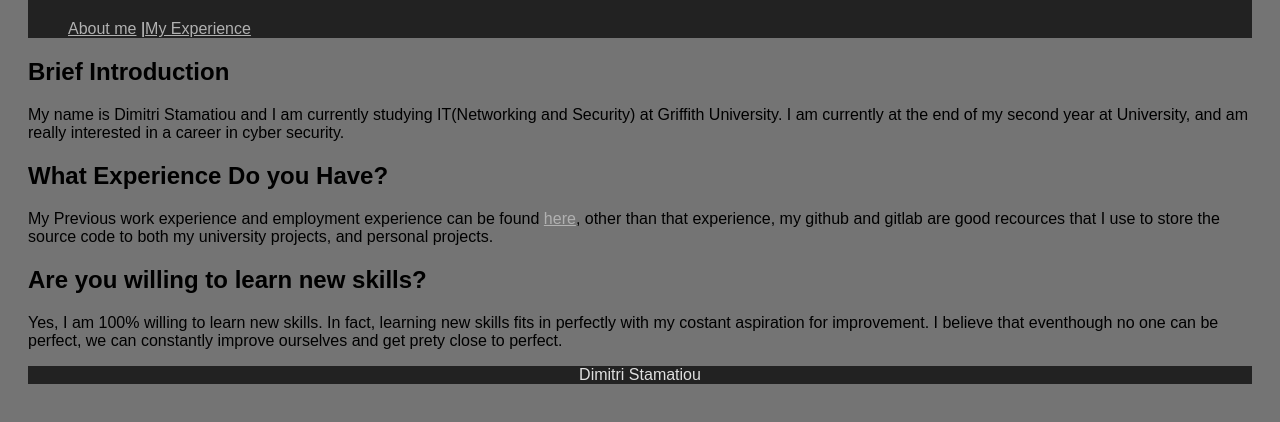
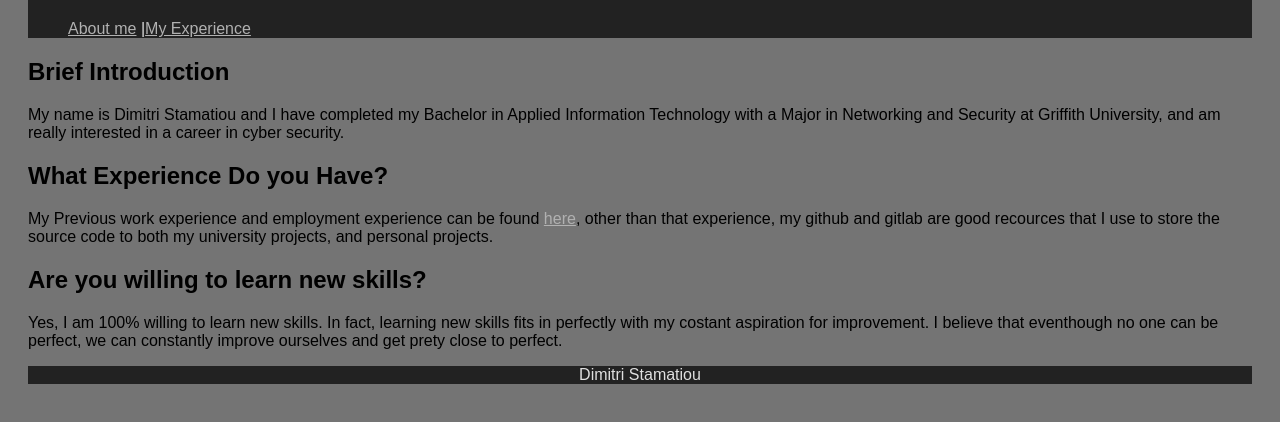
Before and after one commit to DimitriStamatiou/DimitriStamatiou.github.io, a plain HTML site: page index.html in a window 1280 px wide. Shown: the part 46-468 px from the top of the page. Drawn offline with Linux system fonts and the light colour scheme.

Commit message:
Update index.html

```diff
--- a/index.html
+++ b/index.html
@@ -16,7 +16,7 @@
 <body>
     <h2>Brief Introduction</h2>
     <p>
-        My name is Dimitri Stamatiou and I am currently studying IT(Networking and Security) at Griffith University. I am currently at the end of my second year at University, and am really interested in a career in cyber security.
+        My name is Dimitri Stamatiou and I have completed my Bachelor in Applied Information Technology with a Major in Networking and Security at Griffith University, and am really interested in a career in cyber security.
     </p>
     <h2>What Experience Do you Have?</h2>
     <p>
```
